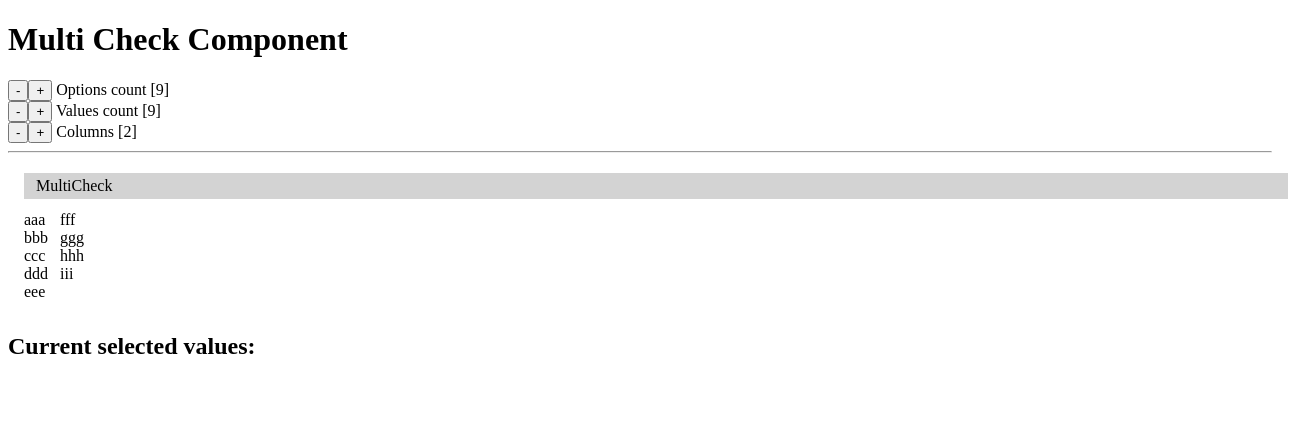
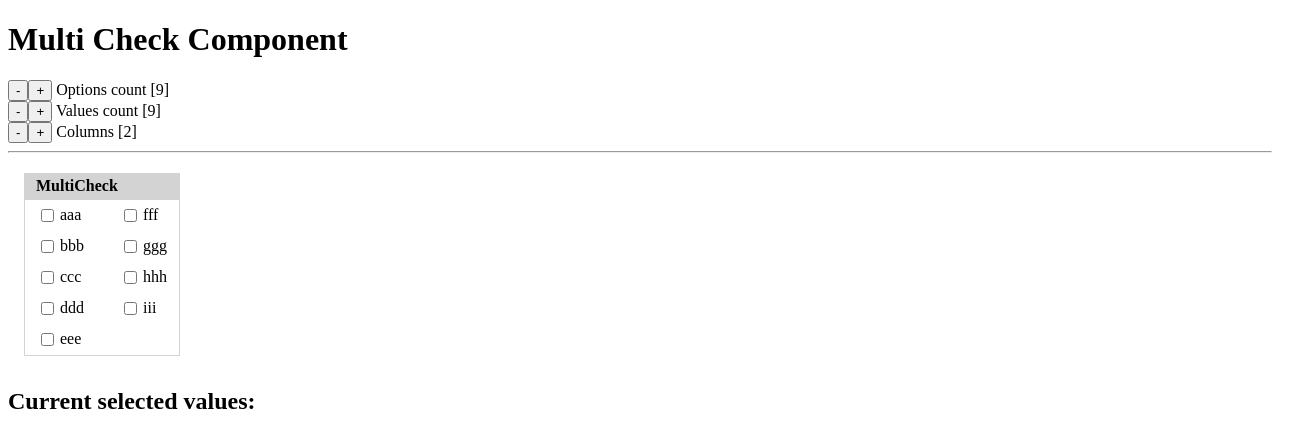
Before and after one commit to lmint3010/slasify-test, a React app: page / in a window 1280 px wide. Shown: the top 448 px of the page, 1304 px wide, since content can reach past the window. Built offline with nearby package versions, Linux system fonts and the light colour scheme; the HTML template or start-up script is replaced by a standard one.

Commit message:
refactor(multicheck-component): re-organize sub-components

```diff
--- a/src/MultiCheck/MultiCheck.css
+++ b/src/MultiCheck/MultiCheck.css
@@ -1,13 +1,12 @@
 .MultiCheck {
   display: inline-flex;
   flex-direction: column;
-  width: 100%;
   padding: 12px 16px;
-  gap: 12px;
 
-  .label {
+  .title {
     padding: 4px 12px;
     font-size: 16px;
     background-color: lightgray;
+    margin: 0;
   }
 }
--- a/src/MultiCheck/MultiCheck.tsx
+++ b/src/MultiCheck/MultiCheck.tsx
@@ -2,12 +2,13 @@ import type { FC } from 'react';
 
 import React from 'react';
 
+import { DefaultColumn } from '@/MultiCheck/constants/initial';
+import { RootContextProvider } from '@/MultiCheck/sub-components/RootContext';
 import { Option } from '@/MultiCheck/types';
-import { MultiCheckContext } from '@/MultiCheck/sub-components/MultiCheckContext';
-import { DefaultColumn } from '@/MultiCheck/constants/initial';
+
+import { OptionsList } from '@/MultiCheck/sub-components/OptionsList';
 
 import './MultiCheck.css';
-import { MultiCheckColumns } from '@/MultiCheck/sub-components/MultiCheckColumns';
 
 /**
  * Notice:
@@ -38,11 +39,11 @@ type Props = {
 
 export const MultiCheck: FC<Props> = ({ label, options, columns = DefaultColumn }) => {
   return (
-    <MultiCheckContext options={options} columns={columns}>
+    <RootContextProvider options={options} columns={columns}>
       <div className='MultiCheck'>
-        <label className='label'>{label}</label>
-        <MultiCheckColumns />
+        <h3 className='title'>{label}</h3>
+        <OptionsList />
       </div>
-    </MultiCheckContext>
+    </RootContextProvider>
   )
 }
--- a/src/MultiCheck/sub-components/MultiCheckColumns.css
+++ /dev/null
@@ -1,4 +0,0 @@
-.MultiCheckColumns {
-  display: flex;
-  gap: 12px;
-}
--- a/src/MultiCheck/sub-components/MultiCheckColumns.tsx
+++ /dev/null
@@ -1,28 +0,0 @@
-import type { FC } from 'react';
-
-import React from 'react';
-import { nanoid } from 'nanoid';
-
-import { useMultiCheck } from '@/MultiCheck/sub-components/MultiCheckContext';
-
-import './MultiCheckColumns.css';
-
-export type MultiCheckColumnsProps = {};
-
-export const MultiCheckColumns: FC<MultiCheckColumnsProps> = () => {
-  const { state } = useMultiCheck();
-
-  return (
-    <div className="MultiCheckColumns">
-      {state.groupedOptions.map((group) => (
-        <div key={nanoid()} className="column">
-          {group.map(option => (
-            <div key={nanoid()} className="option">
-              {option.label}
-            </div>
-          ))}
-        </div>
-      ))}
-    </div>
-  );
-};
--- /dev/null
+++ b/src/MultiCheck/sub-components/Option.css
@@ -0,0 +1,10 @@
+.Option {
+  display: flex;
+  gap: 3px;
+  padding: 6px 12px;
+
+  & label {
+    cursor: pointer;
+    user-select: none;
+  }
+}
--- /dev/null
+++ b/src/MultiCheck/sub-components/Option.tsx
@@ -0,0 +1,22 @@
+import type { FC } from 'react';
+
+import { nanoid } from 'nanoid';
+import React from 'react';
+
+import './Option.css';
+
+export type OptionProps = {
+  label: string;
+  value: string;
+};
+
+export const Option: FC<OptionProps> = ({ label, value }) => {
+  const uid = nanoid();
+
+  return (
+    <div className="Option">
+      <input value={value} id={uid} type="checkbox" />
+      <label htmlFor={uid}>{label}</label>
+    </div>
+  );
+};
--- /dev/null
+++ b/src/MultiCheck/sub-components/OptionsList.css
@@ -0,0 +1,5 @@
+.OptionsList {
+  display: flex;
+  gap: 12px;
+  border: 1px solid lightgrey;
+}
--- /dev/null
+++ b/src/MultiCheck/sub-components/OptionsList.tsx
@@ -0,0 +1,31 @@
+import type { FC } from 'react';
+
+import React from 'react';
+import { nanoid } from 'nanoid';
+
+import { useMultiCheck } from '@/MultiCheck/sub-components/RootContext';
+import { Option } from '@/MultiCheck/sub-components/Option';
+
+import './OptionsList.css';
+
+export type MultiCheckOptionsListProps = {};
+
+export const OptionsList: FC<MultiCheckOptionsListProps> = () => {
+  const { state } = useMultiCheck();
+
+  return (
+    <div className="OptionsList">
+      {state.groupedOptions.map((options) => (
+        <div key={nanoid()} className="column">
+          {options.map(({ label, value }) => (
+            <Option
+              key={nanoid()}
+              label={label}
+              value={value}
+            />
+          ))}
+        </div>
+      ))}
+    </div>
+  );
+};
```
Also changed, not shown: src/MultiCheck/sub-components/MultiCheckOption.tsx (deleted, +0 -19 lines), src/MultiCheck/sub-components/RootContext.tsx (renamed from src/MultiCheck/sub-components/MultiCheckContext.tsx, +11 -4 lines).
